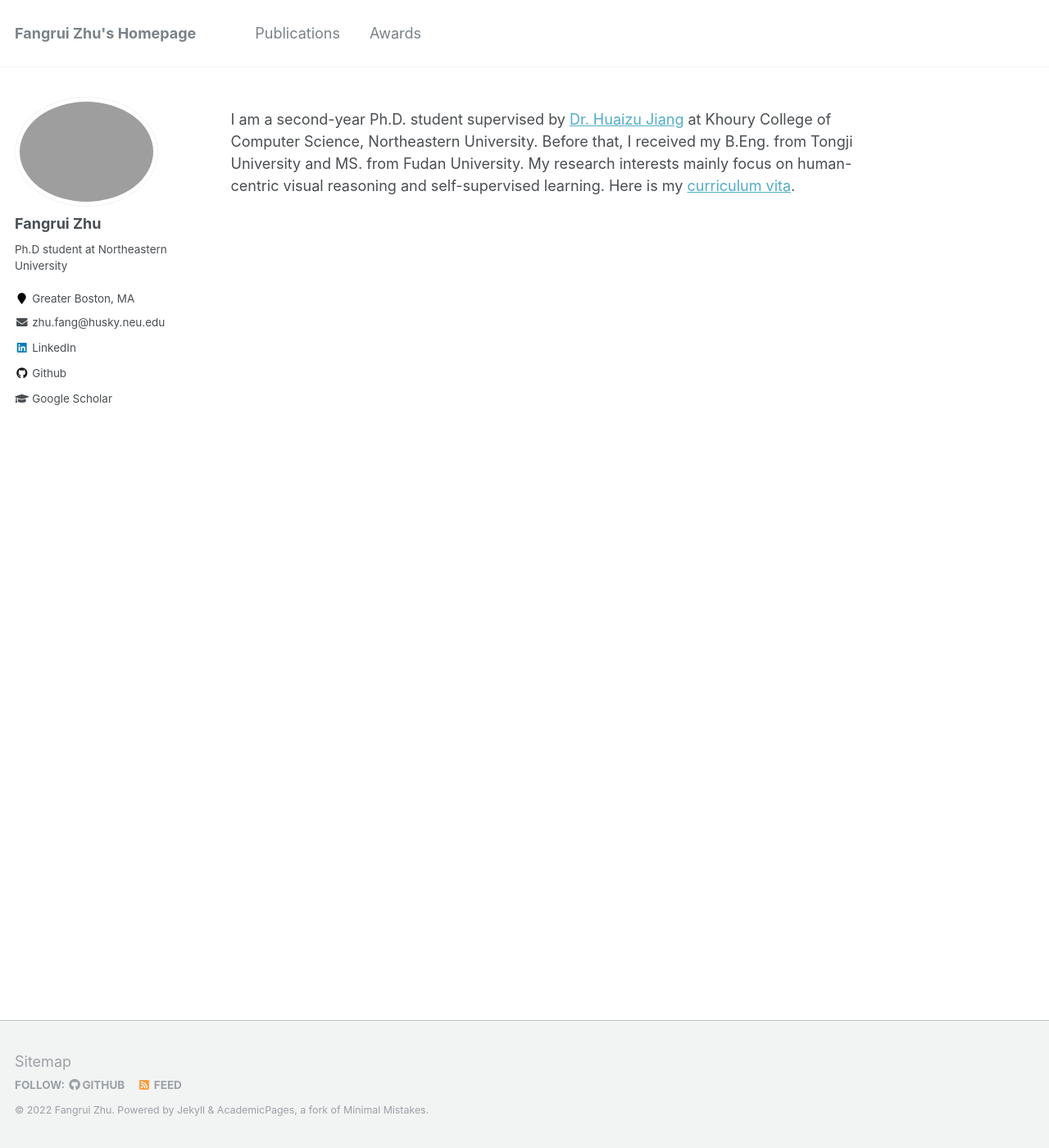
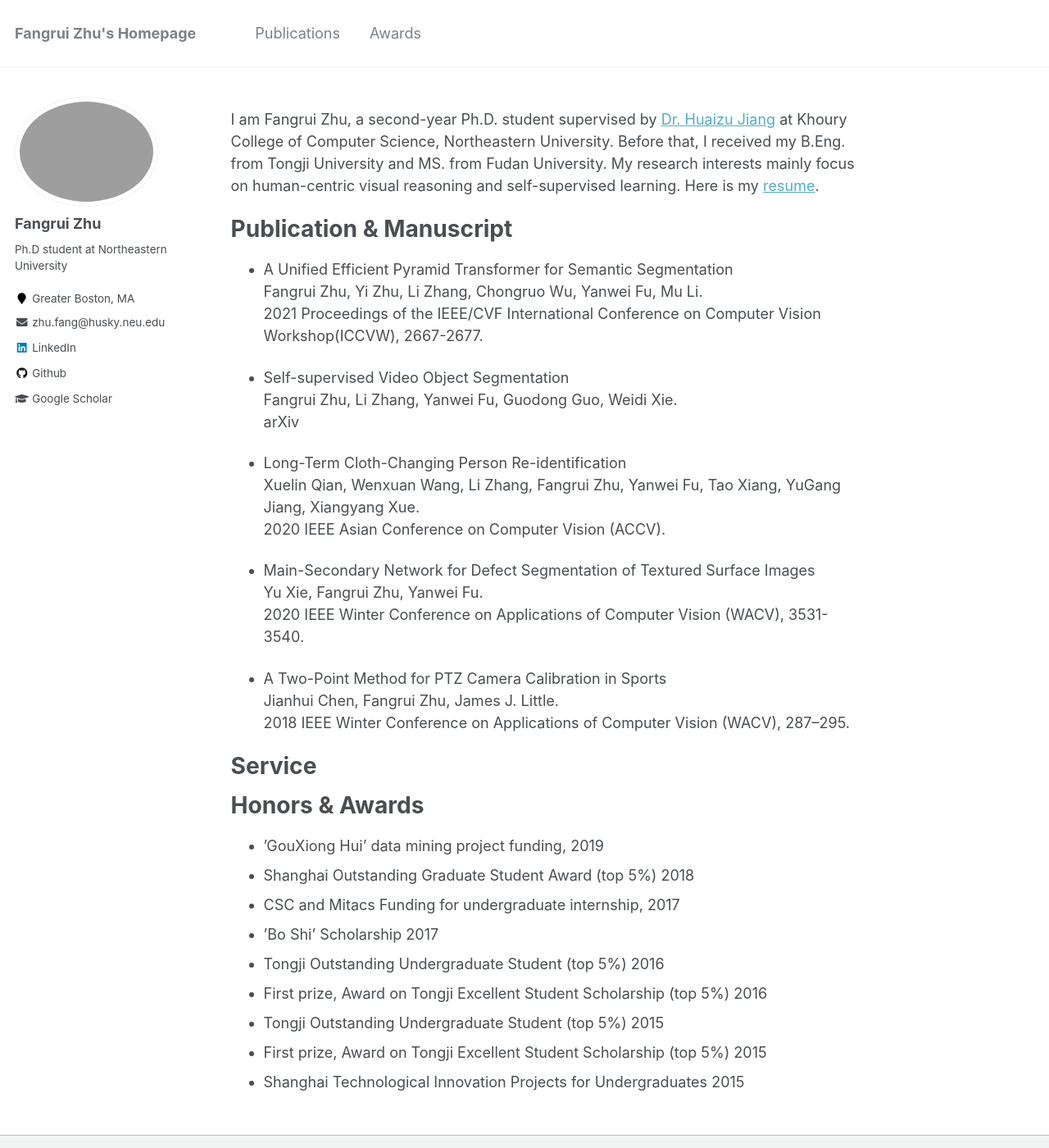
Before and after one commit to fangruizhu/fangruizhu.github.io, a Jekyll site: the page built from _pages/about.md, in a window 1280 px wide and 1400 px high. Shown: the whole window at 82% size. Built offline with Jekyll 4.4.1, drawn with Linux system fonts in a browser that asks for light colours.

Commit message:
update about me

```diff
--- a/_pages/about.md
+++ b/_pages/about.md
@@ -8,4 +8,45 @@ redirect_from:
   - /about.html
 ---
 
-I am a second-year Ph.D. student supervised by [Dr. Huaizu Jiang](https://jianghz.me/) at Khoury College of Computer Science, Northeastern University. Before that, I received my B.Eng. from Tongji University and MS. from Fudan University. My research interests mainly focus on human-centric visual reasoning and self-supervised learning. Here is my [curriculum vita](https://fangruizhu.github.io/files/resume_Fangrui_Zhu.pdf).
+I am Fangrui Zhu, a second-year Ph.D. student supervised by [Dr. Huaizu Jiang](https://jianghz.me/) at Khoury College of Computer Science, Northeastern University. Before that, I received my B.Eng. from Tongji University and MS. from Fudan University. My research interests mainly focus on human-centric visual reasoning and self-supervised learning. Here is my [resume](https://fangruizhu.github.io/files/resume_Fangrui_Zhu.pdf).
+
+
+Publication & Manuscript
+======
+
+* A Unified Efficient Pyramid Transformer for Semantic Segmentation
+  Fangrui Zhu, Yi Zhu, Li Zhang, Chongruo Wu, Yanwei Fu, Mu Li.
+  2021 Proceedings of the IEEE/CVF International Conference on Computer Vision Workshop(ICCVW), 2667-2677.
+
+* Self-supervised Video Object Segmentation
+  Fangrui Zhu, Li Zhang, Yanwei Fu, Guodong Guo, Weidi Xie.
+  arXiv
+
+* Long-Term Cloth-Changing Person Re-identification
+  Xuelin Qian, Wenxuan Wang, Li Zhang, Fangrui Zhu, Yanwei Fu, Tao Xiang, YuGang Jiang, Xiangyang Xue.
+  2020 IEEE Asian Conference on Computer Vision (ACCV).
+
+* Main-Secondary Network for Defect Segmentation of Textured Surface Images
+  Yu Xie, Fangrui Zhu, Yanwei Fu.
+  2020 IEEE Winter Conference on Applications of Computer Vision (WACV), 3531-3540.
+
+* A Two-Point Method for PTZ Camera Calibration in Sports
+Jianhui Chen, Fangrui Zhu, James J. Little.
+2018 IEEE Winter Conference on Applications of Computer Vision (WACV), 287–295.
+
+
+Service
+======
+
+
+Honors & Awards
+======
+* ’GouXiong Hui’ data mining project funding, 2019
+* Shanghai Outstanding Graduate Student Award (top 5%) 2018
+* CSC and Mitacs Funding for undergraduate internship, 2017
+* ’Bo Shi’ Scholarship 2017
+* Tongji Outstanding Undergraduate Student (top 5%) 2016
+* First prize, Award on Tongji Excellent Student Scholarship (top 5%) 2016
+* Tongji Outstanding Undergraduate Student (top 5%) 2015
+* First prize, Award on Tongji Excellent Student Scholarship (top 5%) 2015
+* Shanghai Technological Innovation Projects for Undergraduates 2015
```
